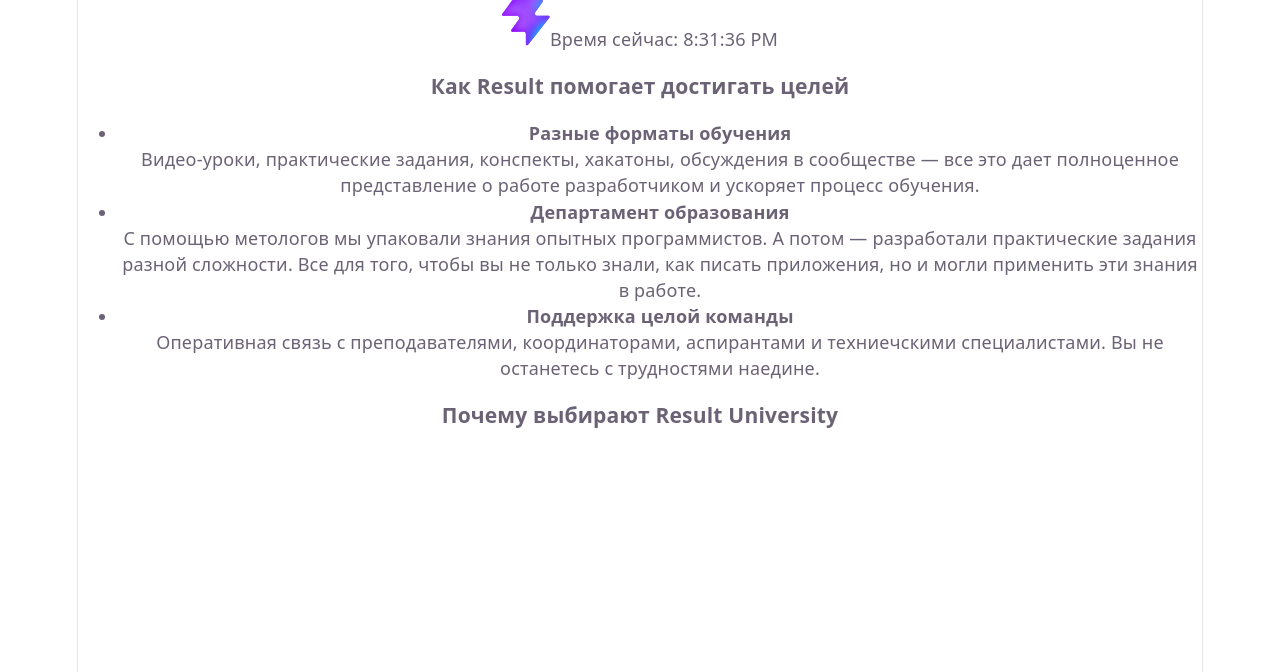
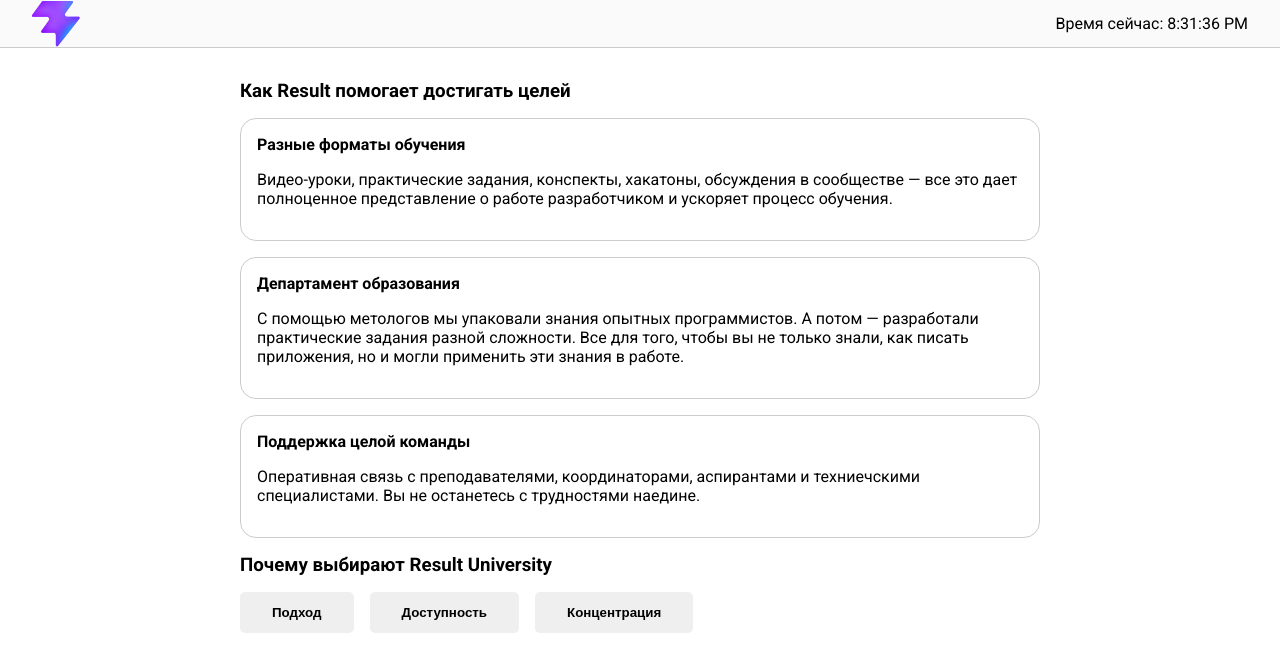
Before and after one commit to vetarara/react-vite-2025, a React (Vite) app: page / in a window 1280 px wide. Shown: the top 672 px of the page. Built offline with nearby package versions, Linux system fonts and the light colour scheme.

Commit message:
styles and button

```diff
--- a/src/App.jsx
+++ b/src/App.jsx
@@ -1,5 +1,6 @@
 import Header from './components/Header'
 import WayToTeach from './components/WayToTeach'
+import Button from './components/Button/Button'
 import { ways } from './data'
 
 export default function App() {
@@ -10,7 +11,7 @@
         <section>
           <h3>Как Result помогает достигать целей</h3>
           <ul>
-            <WayToTeach title={ways[0].title} description={ways[0].description}/>
+            <WayToTeach title={ways[0].title} description={ways[0].description} />
             <WayToTeach {...ways[1]} />
             <WayToTeach {...ways[2]} />
 
@@ -18,6 +19,9 @@
         </section>
         <section>
           <h3>Почему выбирают Result University</h3>
+          <Button>Подход</Button>
+          <Button>Доступность</Button>
+          <Button>Концентрация</Button>
         </section>
       </main>
     </div>
--- /dev/null
+++ b/src/components/Button/Button.css
@@ -0,0 +1,18 @@
+.button {
+    margin-right: 1rem;
+    padding: 0.8rem 2rem;
+    font-weight: bold;
+    border: none;
+    border-radius: 5px;
+    cursor: pointer;
+    transition: all 0.3s;
+}
+
+.button:hover {
+    opacity: 0.8;
+}
+
+.button.active {
+    background: #3e6ae1;
+    color: #ffffff;
+}
--- /dev/null
+++ b/src/components/Button/Button.jsx
@@ -0,0 +1,15 @@
+import './Button.css'
+
+export default function Button({ children }) {
+    // function handleClick() {
+    //     console.log('bitton clicked')
+    // }
+
+    return <button className="button"
+        // onClick={handleClick}
+        onClick={() => console.log('click')}
+        onDoubleClick={() => console.log('dbl')}
+        >
+            {children}
+        </button>
+}
--- a/src/index.css
+++ b/src/index.css
@@ -1,111 +1,48 @@
-:root {
-  --text: #6b6375;
-  --text-h: #08060d;
-  --bg: #fff;
-  --border: #e5e4e7;
-  --code-bg: #f4f3ec;
-  --accent: #aa3bff;
-  --accent-bg: rgba(170, 59, 255, 0.1);
-  --accent-border: rgba(170, 59, 255, 0.5);
-  --social-bg: rgba(244, 243, 236, 0.5);
-  --shadow:
-    rgba(0, 0, 0, 0.1) 0 10px 15px -3px, rgba(0, 0, 0, 0.05) 0 4px 6px -2px;
+@import url('https://fonts.googleapis.com/css2?family=Roboto:ital,wght@0,100..900;1,100..900&display=swap');
 
-  --sans: system-ui, 'Segoe UI', Roboto, sans-serif;
-  --heading: system-ui, 'Segoe UI', Roboto, sans-serif;
-  --mono: ui-monospace, Consolas, monospace;
-
-  font: 18px/145% var(--sans);
-  letter-spacing: 0.18px;
-  color-scheme: light dark;
-  color: var(--text);
-  background: var(--bg);
-  font-synthesis: none;
-  text-rendering: optimizeLegibility;
-  -webkit-font-smoothing: antialiased;
-  -moz-osx-font-smoothing: grayscale;
-
-  @media (max-width: 1024px) {
-    font-size: 16px;
-  }
-}
-
-@media (prefers-color-scheme: dark) {
-  :root {
-    --text: #9ca3af;
-    --text-h: #f3f4f6;
-    --bg: #16171d;
-    --border: #2e303a;
-    --code-bg: #1f2028;
-    --accent: #c084fc;
-    --accent-bg: rgba(192, 132, 252, 0.15);
-    --accent-border: rgba(192, 132, 252, 0.5);
-    --social-bg: rgba(47, 48, 58, 0.5);
-    --shadow:
-      rgba(0, 0, 0, 0.4) 0 10px 15px -3px, rgba(0, 0, 0, 0.25) 0 4px 6px -2px;
-  }
-
-  #social .button-icon {
-    filter: invert(1) brightness(2);
-  }
+* {
+  margin: 0;
+  padding: 0;
+  box-sizing: border-box;
 }
 
 body {
-  margin: 0;
+  font-family: 'Roboto', sans-serif;
 }
 
-#root {
-  width: 1126px;
-  max-width: 100%;
-  margin: 0 auto;
-  text-align: center;
-  border-inline: 1px solid var(--border);
-  min-height: 100svh;
+header {
+  height: 3rem;
   display: flex;
-  flex-direction: column;
-  box-sizing: border-box;
+  padding: 0 2rem;
+  justify-content: space-between;
+  align-items: center;
+  border-bottom: 1px solid #cccccc;
+  background: #fafafa;
 }
 
-h1,
-h2 {
-  font-family: var(--heading);
-  font-weight: 500;
-  color: var(--text-h);
+main {
+  max-width: 52rem;
+  margin: 0 auto;
+  padding: 1rem;
+  padding-top: 2rem;
 }
 
-h1 {
-  font-size: 56px;
-  letter-spacing: -1.68px;
-  margin: 32px 0;
-  @media (max-width: 1024px) {
-    font-size: 36px;
-    margin: 20px 0;
-  }
-}
-h2 {
-  font-size: 24px;
-  line-height: 118%;
-  letter-spacing: -0.24px;
-  margin: 0 0 8px;
-  @media (max-width: 1024px) {
-    font-size: 20px;
-  }
-}
-p {
-  margin: 0;
+h3 {
+  margin-bottom: 1rem;
 }
 
-code,
-.counter {
-  font-family: var(--mono);
-  display: inline-flex;
-  border-radius: 4px;
-  color: var(--text-h);
+section ul {
+  list-style-type: none;
 }
 
-code {
-  font-size: 15px;
-  line-height: 135%;
-  padding: 4px 8px;
-  background: var(--code-bg);
+section ul li {
+  border: 1px solid #cccccc;
+  border-radius: 1rem;
+  padding: 1rem;
+  margin-bottom: 1rem;
 }
+
+.content,
+p {
+  padding: 1rem 0;
+}
```
